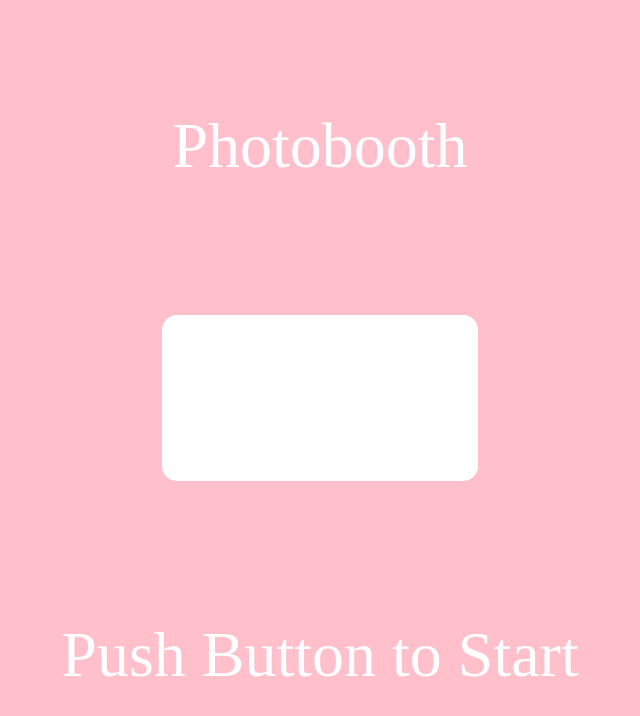
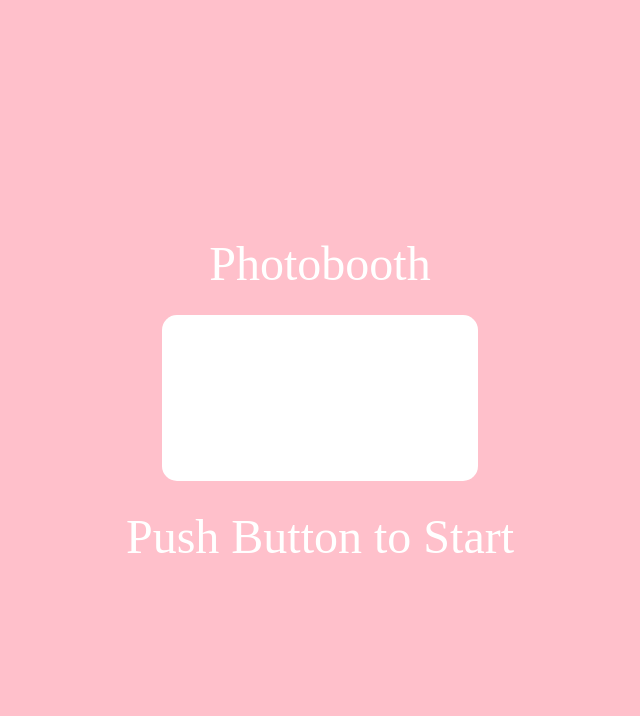
Before and after one commit to franknavarro/photobooth-react, a React (Create React App) app: page / in a window 1280 px wide. Shown: the top 716 px of the page, without its empty margins (320-960 px from the left). Built offline with nearby package versions, Linux system fonts and the light colour scheme; no server answers.

Commit message:
More style fixes for camera screen

```diff
--- a/src/components/Webcom.css
+++ b/src/components/Webcom.css
@@ -1,7 +1,7 @@
 .flex-container {
   display: flex;
   flex-flow: column;
-  justify-content: space-evenly;
+  justify-content: center;
   text-align: center;
   align-items: center;
   width: 100%;
@@ -9,13 +9,21 @@
 }
 
 .text-container {
-  font-size: 8vh;
+  font-size: 3rem;
   color: white;
   padding: 3vh;
+  flex: 1;
+  display: flex;
+}
+.text-container--top > span {
+  align-self: flex-end;
+}
+.text-container--bottom > span {
+  align-self: flex-start;
 }
 
 .video-container {
-  padding: 3vh;
+  padding: 0 3vh;
 }
 
 .video-container > * {
```
